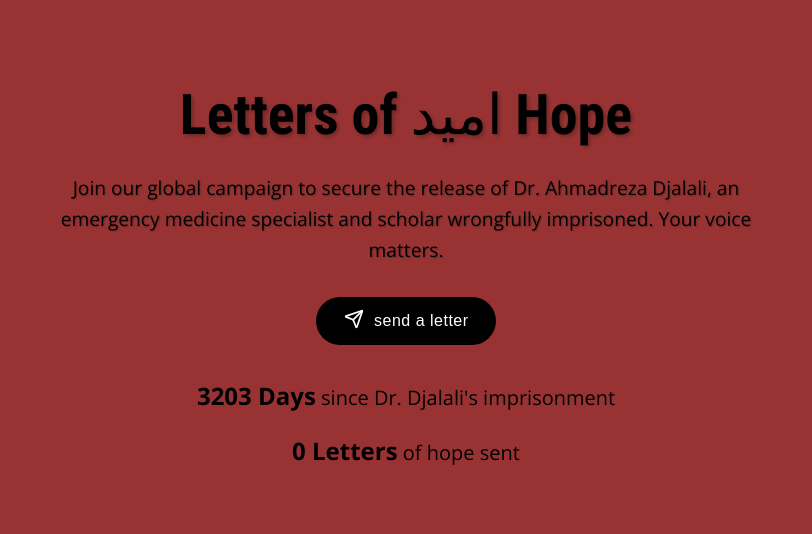
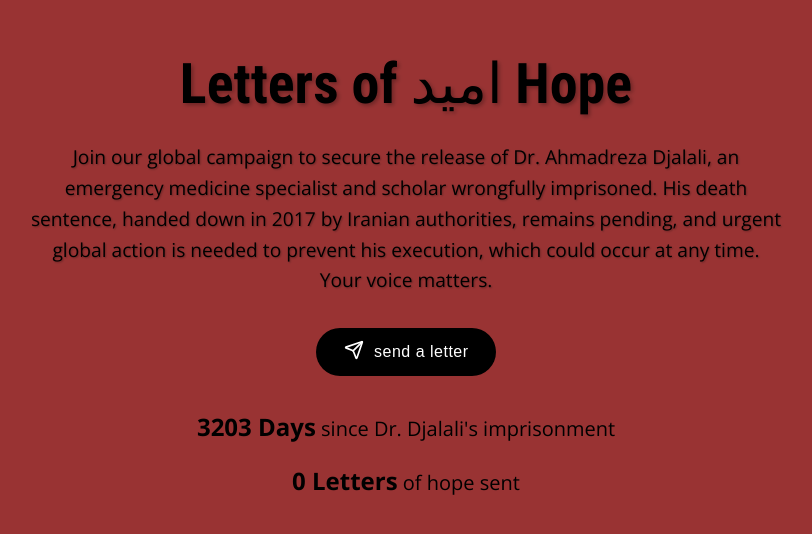
Before and after one commit to ajaikarthikeshan/lettersOfHope, a React (Vite) app in the folder lettersOfHope/: page / in a window 1280 px wide. Shown: the part 124-658 px from the top of the page, without its empty margins (234-1046 px from the left). Built offline with nearby package versions, Linux system fonts and the light colour scheme; no server answers.

Commit message:
Updated content

```diff
--- a/lettersOfHope/src/components/Hero.jsx
+++ b/lettersOfHope/src/components/Hero.jsx
@@ -89,9 +89,7 @@ function Hero({ onWriteLetterClick, letterCount = 0, loading }) {
       <div className="hero-content">
         <h1>Letters of امید Hope</h1>
         <p className="mission">
-          Join our global campaign to secure the release of Dr. Ahmadreza Djalali,
-          an emergency medicine specialist and scholar wrongfully imprisoned. Your voice matters.
-        </p>
+        Join our global campaign to secure the release of Dr. Ahmadreza Djalali, an emergency medicine specialist and scholar wrongfully imprisoned. His death sentence, handed down in 2017 by Iranian authorities, remains pending, and urgent global action is needed to prevent his execution, which could occur at any time. Your voice matters.        </p>
         <button className="cta-button" onClick={onWriteLetterClick}>
           <span className="icon">
             <Send size={20} strokeWidth={2} />
```
